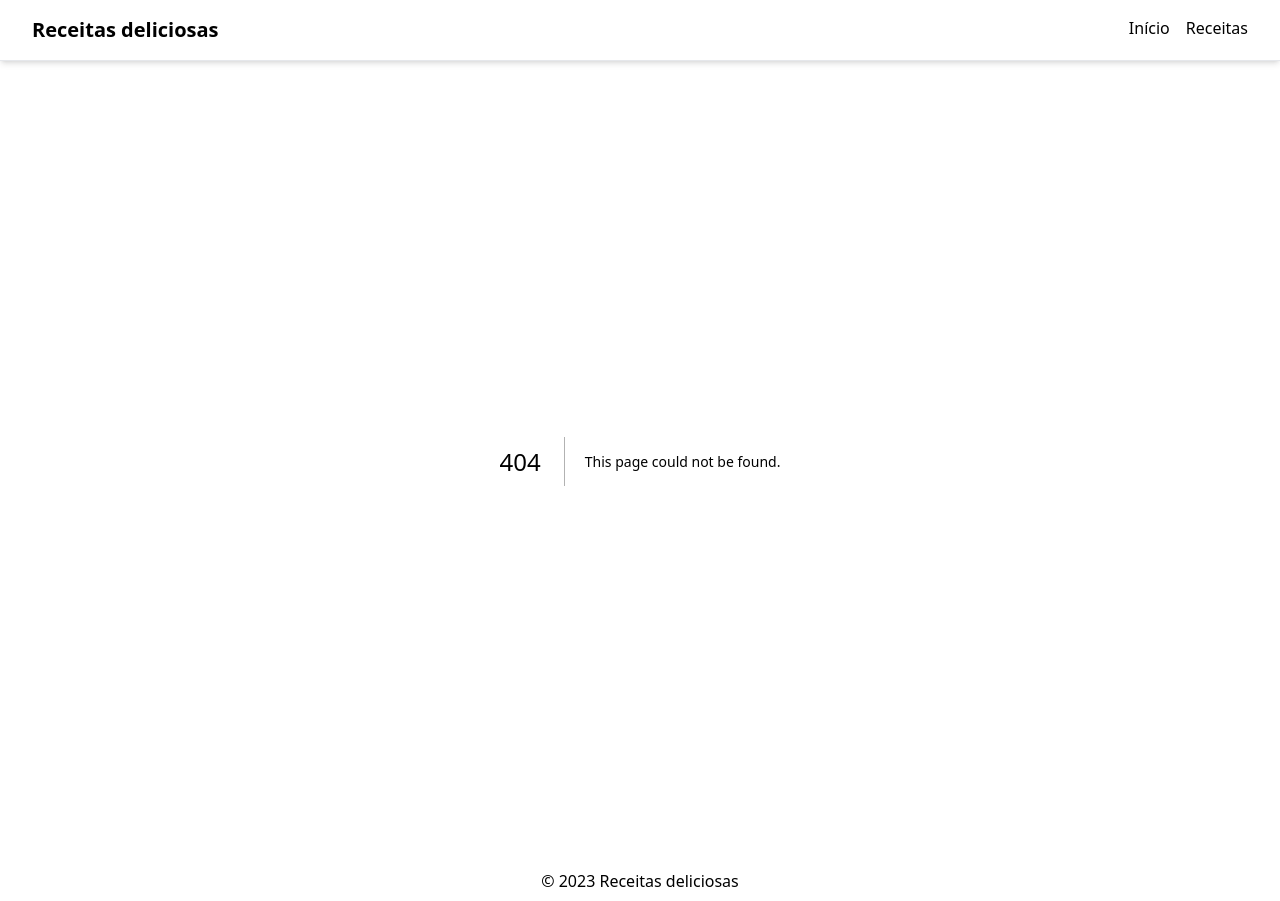
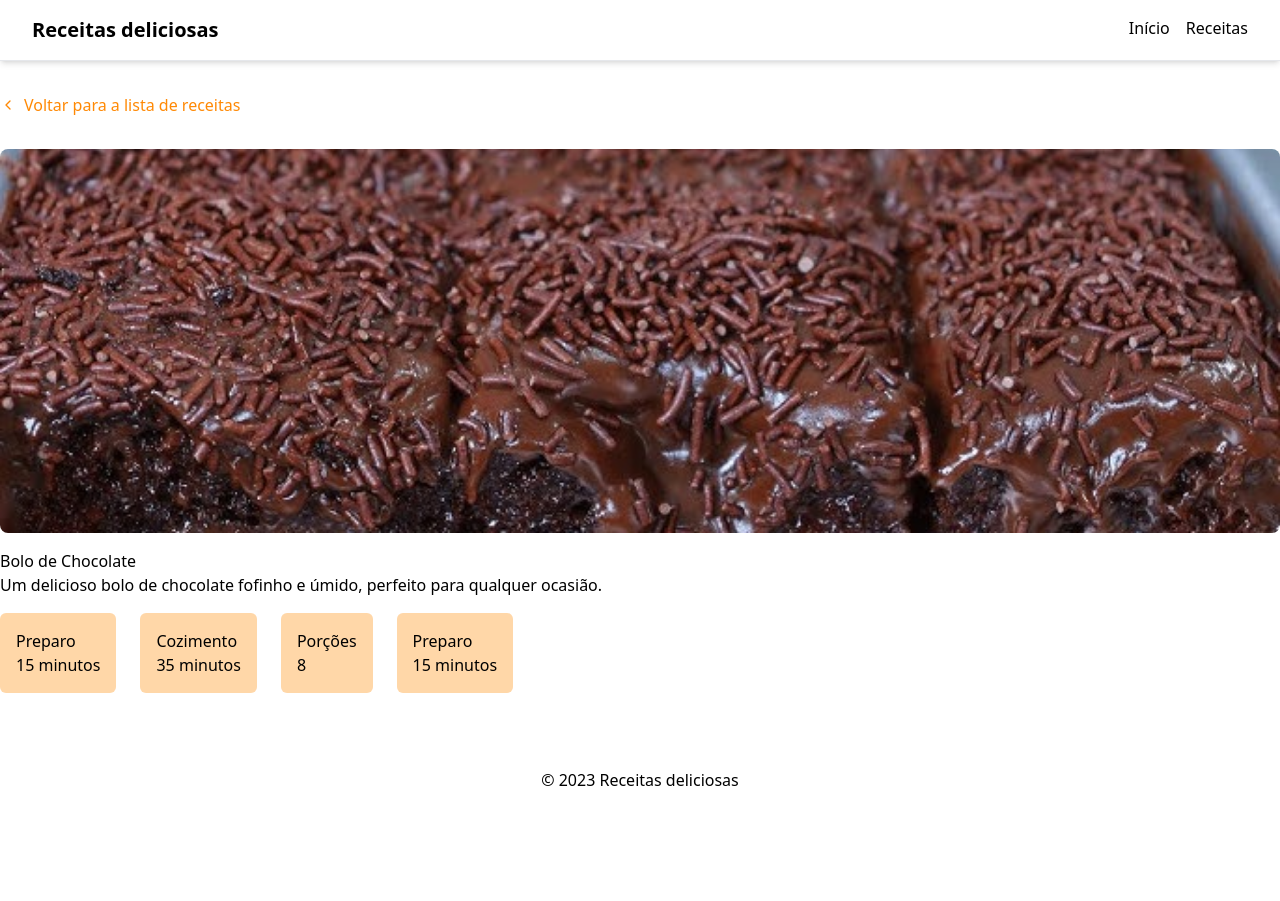
Before and after one commit to Ramonprog/recepies-nextjs, a Next.js app: page /recipes/1 in a window 1280 px wide. Before the commit this address had no page. After the commit the page ends 800 px from the top, so only its background shows below. Built offline with nearby package versions, Linux system fonts and the light colour scheme.

Commit message:
feat: adiciona página de receitas com detalhes e informações de preparo

```diff
--- /dev/null
+++ b/src/app/recipes/[id]/page.tsx
@@ -0,0 +1,59 @@
+import { ChevronLeft } from "lucide-react";
+import Link from "next/link";
+import { recipes } from "@/lib/data";
+import Image from "next/image";
+import { Recipe } from "@/@types/recipe";
+import { notFound } from "next/navigation";
+
+export default function RecipesPage({ params }: { params: { id: string } }) {
+
+  const currentRecipe:Recipe | undefined = recipes.find((recipe) => recipe.id === params.id);
+
+  if (!currentRecipe) {
+    return notFound();
+  }
+
+  return (
+    <main className="flex-grow py-8">
+      <div className="container mx-auto">
+        <Link href={"/recipes"} className="flex items-center gap-2 text-orange-400 hover:text-orange-800 transition-colors">
+          <ChevronLeft size={16} /> Voltar para a lista de receitas
+        </Link>
+
+        <div className="mt-8">
+          <div className=" relative h-96 w-full">
+            <Image
+              src={currentRecipe?.image ?? "/placeholder.jpg"}
+              alt={currentRecipe?.title ?? "Receita"}
+              fill
+              className="object-cover rounded-lg"
+            />
+          </div>
+
+          <div className="my-4">
+            <h1>{currentRecipe?.title}</h1>
+            <p>{currentRecipe?.description}</p>
+          </div>
+          <div className="flex gap-6">
+            <div className="bg-orange-200 rounded-md  p-4">
+              <p>Preparo</p>
+              <p>{currentRecipe?.prepTime}</p>
+            </div>
+             <div className="bg-orange-200 rounded-md p-4">
+              <p>Cozimento</p>
+              <p>{currentRecipe?.cookTime}</p>
+            </div>
+             <div className="bg-orange-200 rounded-md p-4">
+              <p>Porções</p>
+              <p>{currentRecipe?.servings}</p>
+            </div>
+             <div className="bg-orange-200 rounded-md p-4">
+              <p>Preparo</p>
+              <p>{currentRecipe?.prepTime}</p>
+            </div>
+          </div>
+        </div>
+      </div>
+    </main>
+  )
+}
--- a/src/components/RecipesCard/index.tsx
+++ b/src/components/RecipesCard/index.tsx
@@ -4,7 +4,7 @@ import Link from "next/link";
 
 export function RecipesCard({ recipe }: { recipe: Recipe }) {
   return (
-    <Link href="#">
+    <Link href={`/recipes/${recipe.id}`} className="flex flex-col items-center gap-4 p-4">
       <div className="border border-slate-200 rounded-lg overflow-hidden shadow-sm hover:shadow-md transition-shadow">
         <div className="relative h-48 w-full">
           <Image src={recipe.image} alt={recipe.title} fill className="object-cover" />
```
